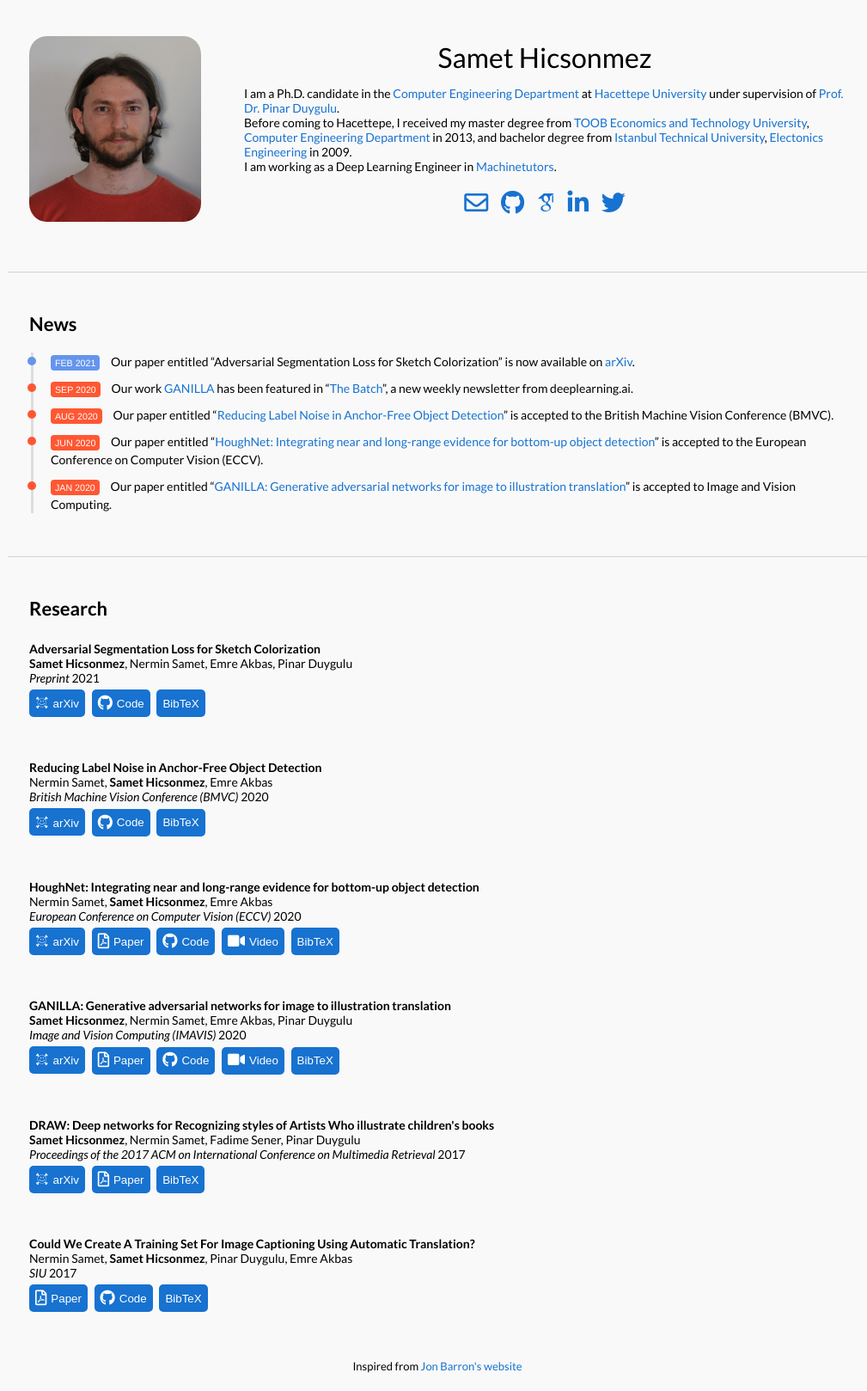
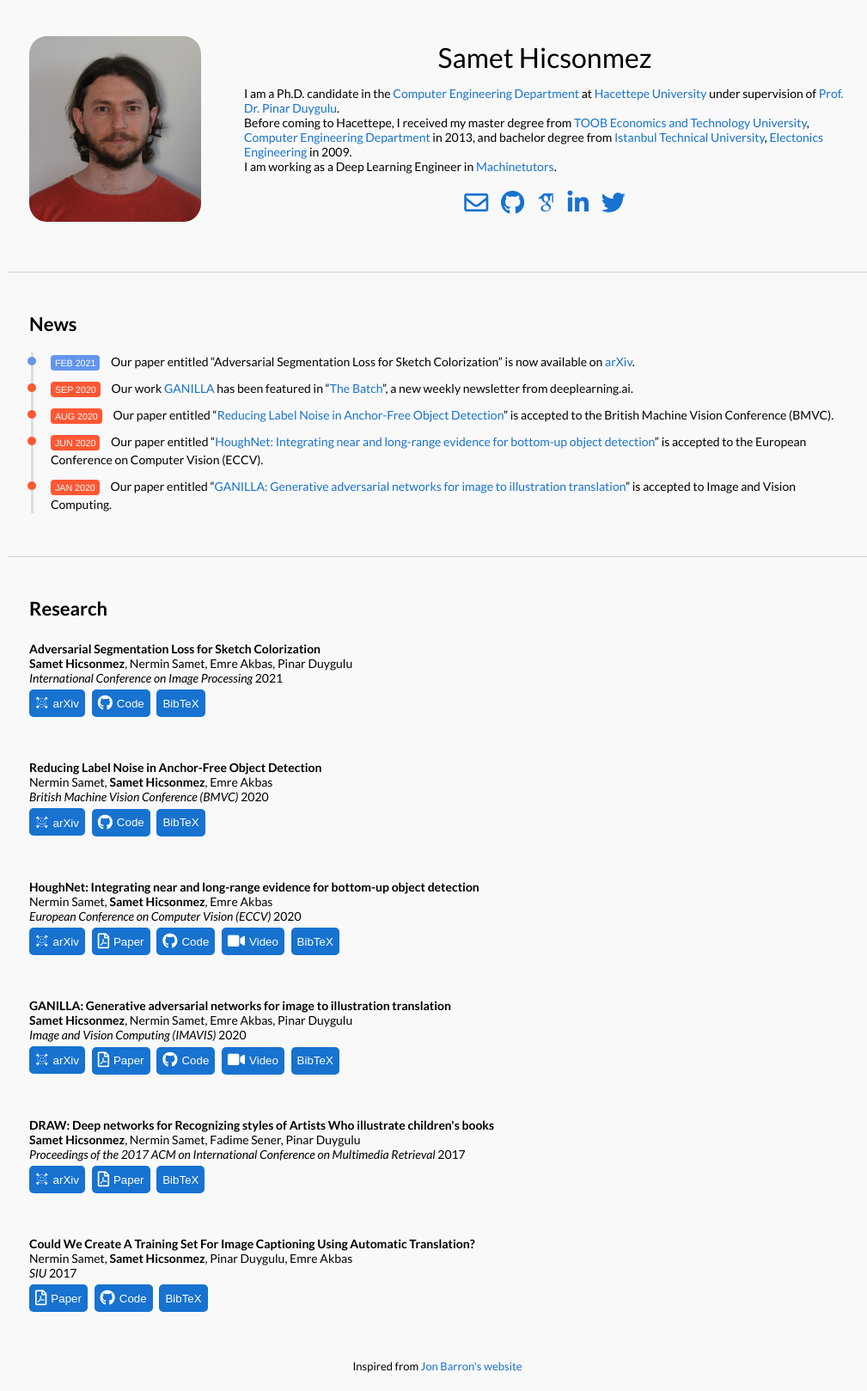
Before and after one commit to giddyyupp/giddyyupp.github.io, a Jekyll site: the page built from _posts/research/2021-02-01-advsegloss.markdown, in a window 1280 px wide. Shown: the whole page at 86% size, without its empty margins (131-1140 px from the left). Built offline with Jekyll 4.4.1, drawn with Linux system fonts in a browser that asks for light colours; some web fonts are replaced.

Commit message:
Update 2021-02-01-advsegloss.markdown

```diff
--- a/_posts/research/2021-02-01-advsegloss.markdown
+++ b/_posts/research/2021-02-01-advsegloss.markdown
@@ -5,7 +5,7 @@ date:   2021-02-01 20:00:00 +03:00
 categories: research
 author: "Samet Hicsonmez"
 authors:  "<strong>Samet Hicsonmez</strong>, Nermin Samet, Emre Akbas, Pinar Duygulu"
-venue: "Preprint"
+venue: "International Conference on Image Processing"
 arxiv: https://arxiv.org/abs/2102.06192
 code: https://github.com/giddyyupp/AdvSegLoss
 bib: bib/advsegloss.bib
```
